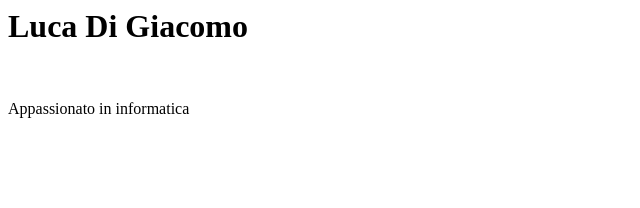
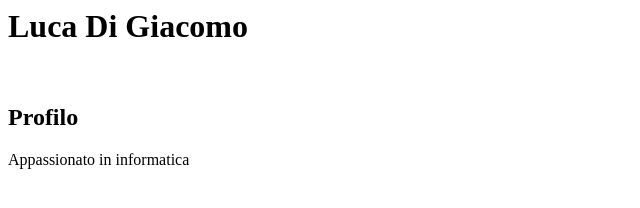
Before and after one commit to Luckytv04/Luckytv04.github.io, a plain HTML site: page index.html in a window 1280 px wide. Shown: the whole page, without its empty margins (0-640 px from the left). Drawn offline with Linux system fonts and the light colour scheme.

Commit message:
Update index.html

```diff
--- a/index.html
+++ b/index.html
@@ -8,6 +8,8 @@
 
     <br>
 
+    <h2>Profilo</h2>
+
     <p>Appassionato in informatica</p>
 
 
```
